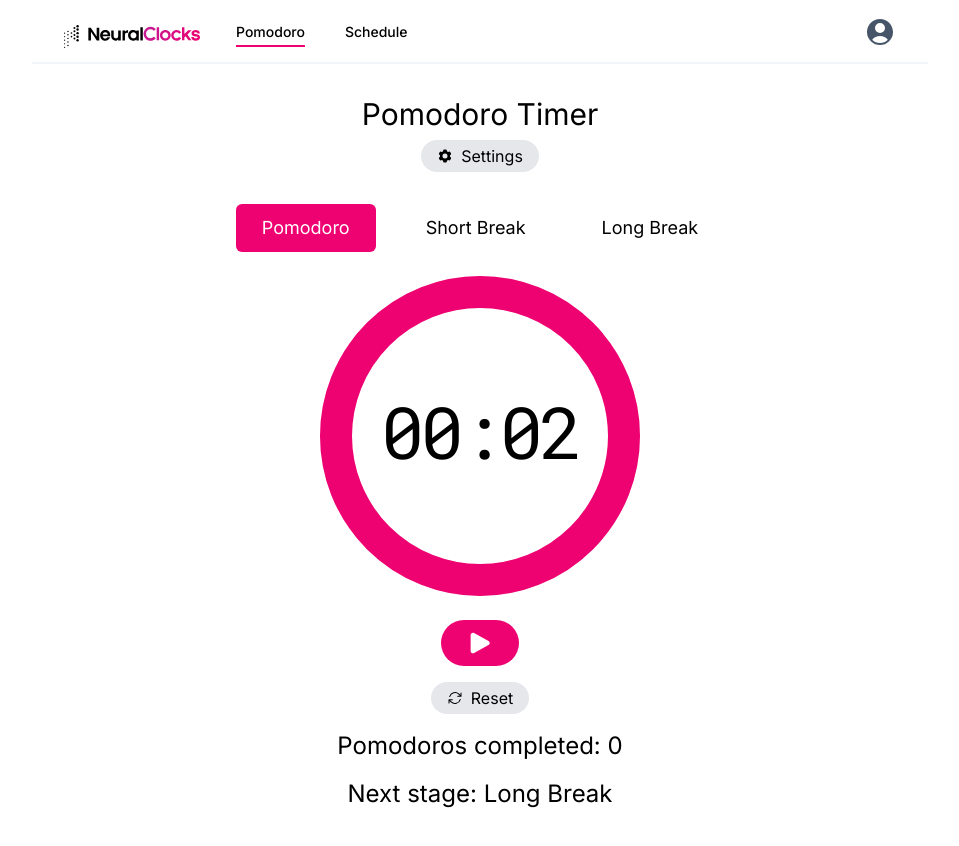
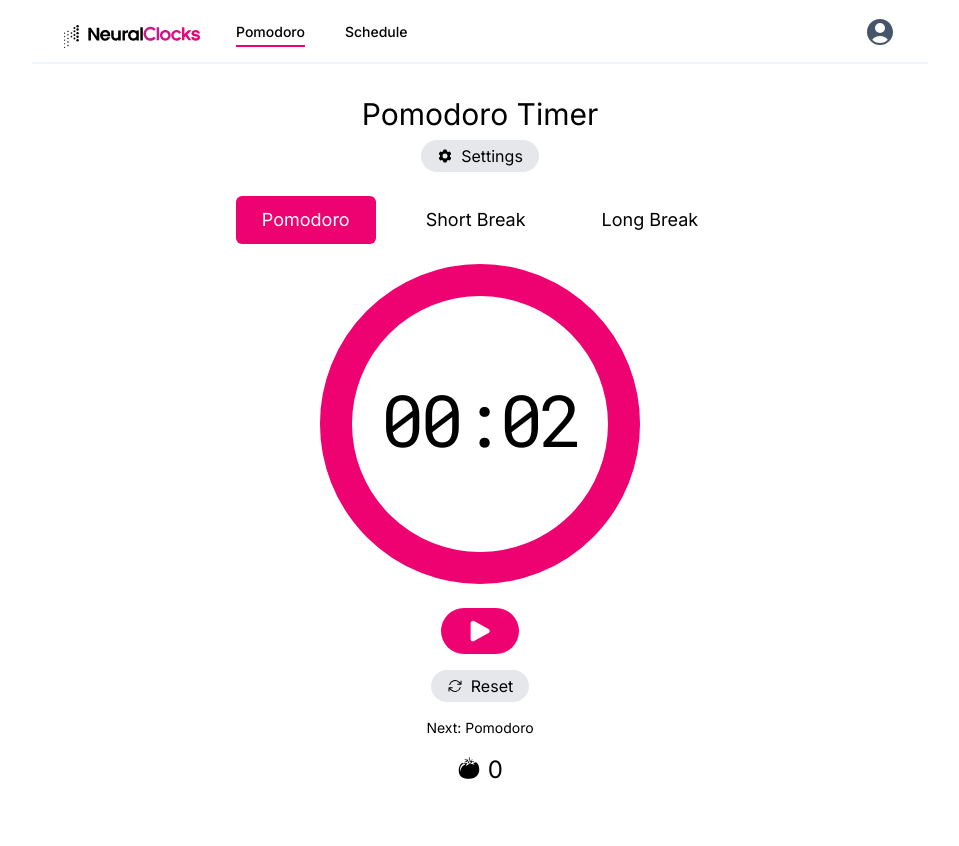
Before and after one commit to scisneros/neuralworks-test, a Next.js app in the folder neuralclocks/: page /pomodoro in a window 1280 px wide. Shown: the top 846 px of the page, without its empty margins (160-1119 px from the left). Built offline with nearby package versions, Linux system fonts and the light colour scheme.

Commit message:
Stages progression

```diff
--- a/neuralclocks/app/pomodoro/colors.ts
+++ b/neuralclocks/app/pomodoro/colors.ts
@@ -8,6 +8,7 @@ const stageColors: StagesColors = {
       bg: "bg-primary-500",
       hover: "hover:bg-primary-600",
       hoverLight: "hover:bg-primary-100 hover:text-primary-700",
+      border: "border-primary-500",
     },
     progress: {
       bg: "stroke-primary-100",
@@ -22,6 +23,7 @@ const stageColors: StagesColors = {
       bg: "bg-sky-500",
       hover: "hover:bg-sky-600",
       hoverLight: "hover:bg-sky-100 hover:text-sky-700",
+      border: "border-sky-500",
     },
     progress: {
       bg: "stroke-sky-200",
@@ -36,6 +38,7 @@ const stageColors: StagesColors = {
       bg: "bg-teal-500",
       hover: "hover:bg-teal-600",
       hoverLight: "hover:bg-teal-100 hover:text-teal-700",
+      border: "border-teal-500",
     },
     progress: {
       bg: "stroke-teal-200",
--- a/neuralclocks/app/pomodoro/page.tsx
+++ b/neuralclocks/app/pomodoro/page.tsx
@@ -1,12 +1,13 @@
 "use client";
 
-import { createContext, useEffect, useState } from "react";
+import { useEffect, useState } from "react";
 import Timer from "./timer";
 import { Stage } from "./types";
 import PomodoroSettings from "./settings";
 import clsx from "clsx";
 import stageColors from "./colors";
 import { PomodoroContext } from "./context";
+import { GiTomato } from "react-icons/gi";
 
 // To modify the default stages, change the values in this array.
 // Stages can be added/removed without breaking the app, but progressions and
@@ -23,23 +24,32 @@ const stagesDefaults: Stage[] = [
 export default function Pomodoro() {
   const [stages, setStages] = useState(stagesDefaults);
   const [currentStage, setCurrentStage] = useState(stages[0]);
-  const [time, setTime] = useState(0); // in seconds
+  const [time, setTime] = useState(stages[0].duration); // in seconds
   const [isRunning, setIsRunning] = useState(false);
   const [pomodoroCount, setPomodoroCount] = useState(0);
   const [message, setMessage] = useState("");
+  const [lastFinished, setLastFinished] = useState<Stage>();
+
+  const isStandby = time === currentStage.duration && !isRunning;
+  const isFinished = time === 0 && !isRunning;
 
   const getNextStage: () => Stage | null = () => {
-    let nextStage: Stage | null;
-    if (currentStage.name === "pomodoro") {
-      if (pomodoroCount % 4 === 0) {
-        nextStage = stages.find((stage) => stage.name === "long") || null;
+    let nextStage: Stage | undefined;
+    const tempLast = isStandby ? lastFinished : currentStage;
+    const tempCount =
+      pomodoroCount +
+      (!isStandby && !isFinished && currentStage.name === "pomodoro" ? 1 : 0);
+
+    if (tempLast?.name === "pomodoro") {
+      if (tempCount % 4 === 0) {
+        nextStage = stages.find((stage) => stage.name === "long");
       } else {
-        nextStage = stages.find((stage) => stage.name === "short") || null;
+        nextStage = stages.find((stage) => stage.name === "short");
       }
     } else {
-      nextStage = stages.find((stage) => stage.name === "pomodoro") || null;
+      nextStage = stages.find((stage) => stage.name === "pomodoro");
     }
-    return nextStage;
+    return nextStage || null;
   };
 
   // React states are immutable, so changing stages creates a new object.
@@ -58,6 +68,7 @@ export default function Pomodoro() {
     } else {
       setMessage("Time to get back to work!");
     }
+    setLastFinished(currentStage);
   };
 
   const handleTimerReset = () => {
@@ -82,13 +93,14 @@ export default function Pomodoro() {
         }}
       >
         <PomodoroSettings />
+        <div className="mt-6">
           {stages.map((thisStage) => {
             const thisColors =
               stageColors[thisStage.name] || stageColors[stages[0].name];
             return (
               <button
                 className={clsx(
-                "mx-0.5 mt-8 rounded-md border-2 border-transparent px-3 py-2 text-sm transition-colors sm:mx-3 sm:px-6 sm:py-2 sm:text-lg",
+                  "relative mx-0.5 rounded-md border-2 border-transparent px-3 py-2 text-sm transition-colors sm:mx-3 sm:px-6 sm:py-2 sm:text-lg",
                   thisStage.name === currentStage.name
                     ? `${thisColors.button.bg} ${thisColors.button.hover} ${thisColors.text}`
                     : thisColors.button.hoverLight,
@@ -97,20 +109,32 @@ export default function Pomodoro() {
                 onClick={() => setCurrentStage(thisStage)}
               >
                 {thisStage.label}
+                {thisStage.name === getNextStage()?.name &&
+                  (isFinished || isStandby) && (
+                    <span className="absolute left-0 top-0 -z-10 h-full w-full">
+                      <span
+                        className={clsx(
+                          "inline-block h-full w-full animate-ping-button rounded-md border-2 text-sm",
+                          thisColors.button.border,
+                        )}
+                      ></span>
+                    </span>
+                  )}
               </button>
             );
           })}
+        </div>
         <Timer
           onFinish={handleTimerFinish}
           onReset={handleTimerReset}
           colors={stageColors[currentStage.name] || stageColors[stages[0].name]}
         />
       </PomodoroContext.Provider>
-      <div className="mt-4 min-h-[2rem] text-2xl">
-        Pomodoros completed: {pomodoroCount}
+      <div className="mt-4 text-sm">
+        Next: {getNextStage()?.label || "None"}
       </div>
       <div className="mt-4 min-h-[2rem] text-2xl">
-        Next stage: {getNextStage()?.label || "None"}
+        <GiTomato className="mb-1.5 inline" /> {pomodoroCount}
       </div>
       <div className="mt-4 min-h-[2rem] text-2xl">{message}</div>
     </div>
--- a/neuralclocks/app/pomodoro/timer.tsx
+++ b/neuralclocks/app/pomodoro/timer.tsx
@@ -67,10 +67,10 @@ const Timer = ({
   }, [startingTime]);
 
   const handlePlayPause = () => {
-    if (!isRunning) {
+    if (!isRunning && time > 0) {
       setIsRunning(true);
       onStart?.();
-    } else {
+    } else if (isRunning) {
       setIsRunning(false);
       onPause?.();
     }
@@ -83,7 +83,7 @@ const Timer = ({
   };
 
   return (
-    <div className="mt-4 text-center sm:mt-6">
+    <div className="mt-4 text-center sm:mt-5">
       <TimerProgress
         colors={colors}
       />
--- a/neuralclocks/app/pomodoro/types.ts
+++ b/neuralclocks/app/pomodoro/types.ts
@@ -13,6 +13,7 @@ export type StageColors = {
     bg: string;
     hover: string;
     hoverLight: string;
+    border: string;
   };
   progress: {
     bg: string;
--- a/neuralclocks/tailwind.config.js
+++ b/neuralclocks/tailwind.config.js
@@ -27,6 +27,23 @@ module.exports = {
           950: "#470022",
         },
       },
+      animation: {
+        "ping-button": "ping-sm 2s cubic-bezier(0, 0, 0.2, 1) infinite",
+      },
+      keyframes: {
+        "ping-sm": {
+          "0%": {
+            opacity: 0,
+          },
+          "10%": {
+            opacity: 1,
+          },
+          "50%, 100%": {
+            transform: "scaleX(1.1) scaleY(1.275)",
+            opacity: 0,
+          }
+        }
+      },
     },
   },
   plugins: [],
```
Lines whose indentation alone changed are shown as unchanged.
